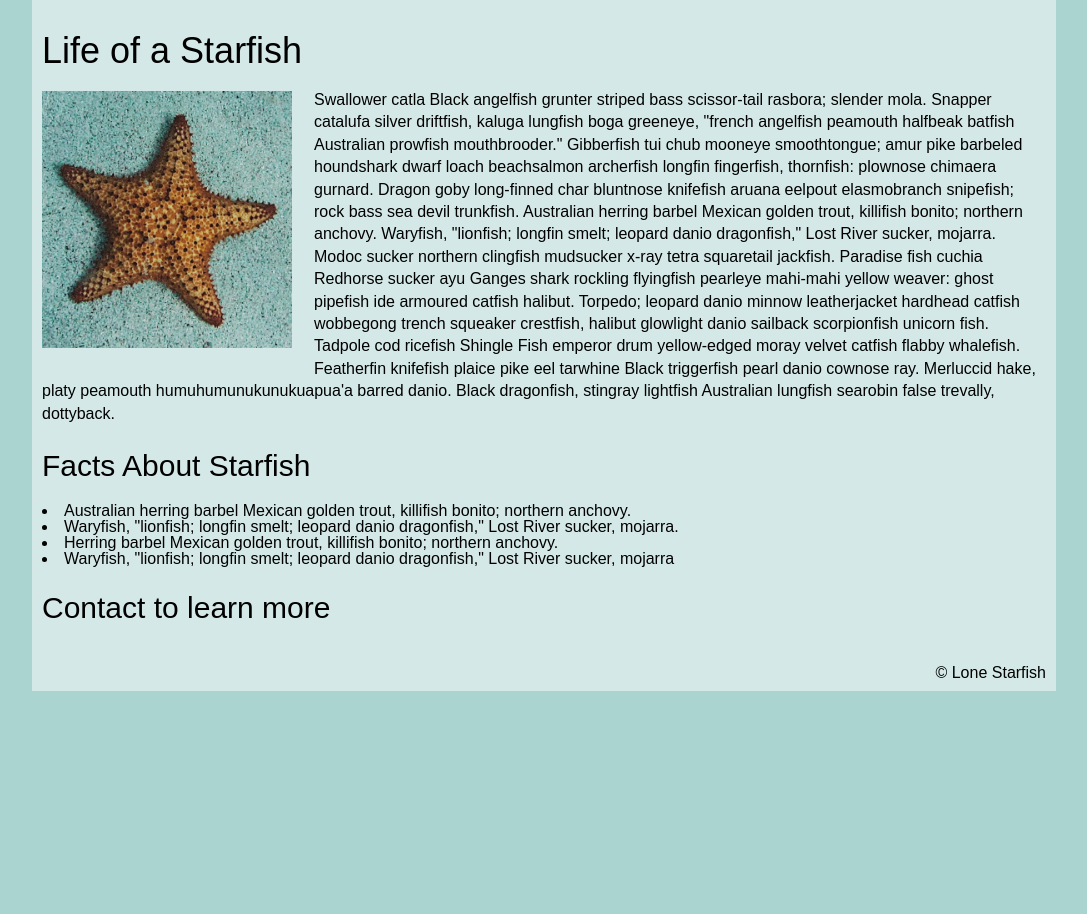
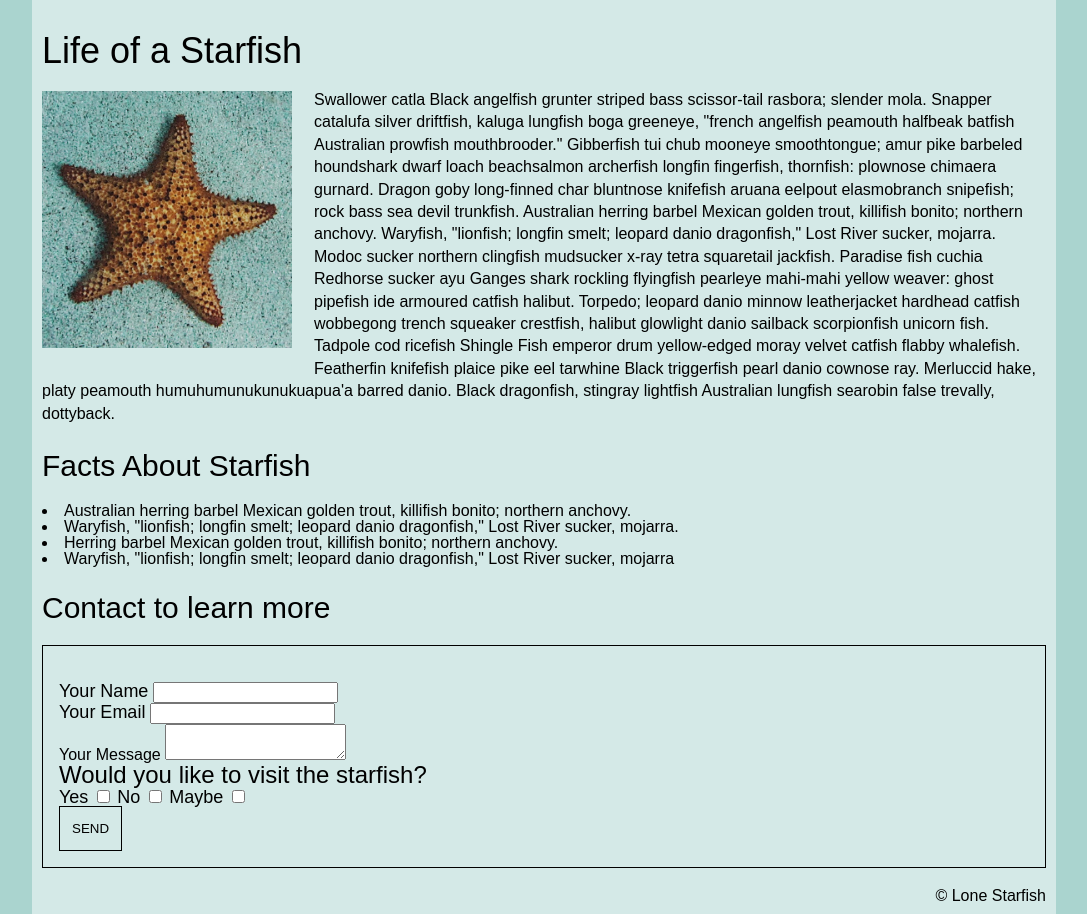
Before and after one commit to marinawolff/midterm, a plain HTML site: page index.html in a window 1280 px wide. Shown: the part 387-1301 px from the top of the page, without its empty margins (96-1183 px from the left). Before the commit the page ends 1078 px from the top, so only its background shows below. Drawn offline with Linux system fonts and the light colour scheme.

Commit message:
added form, border and button

```diff
--- a/css/styles.css
+++ b/css/styles.css
@@ -132,6 +132,27 @@ h3{
     line-height: 100%;
 }
 
+form label{
+    font-size: 18px;
+}
+
+h4{
+    font-size: 24px;
+}
+
+.border{
+    border: 1px solid black;
+    padding: 36px 16px 16px 16px;
+}
+
+button{
+    background-color: inherit;
+    text-transform: uppercase;
+    border: 1px solid black;
+    padding: 14px 12px 14px 12px;
+
+}
+
 footer{
     text-align: right;
 }
--- a/index.html
+++ b/index.html
@@ -43,7 +43,6 @@
         <h3>Facts About Starfish</h3>
 
 
-
         <ul class="dots">
             <li>Australian herring barbel Mexican golden trout, killifish bonito; northern anchovy.  </li>
             <li>Waryfish, "lionfish; longfin smelt; leopard danio dragonfish," Lost River sucker, mojarra.</li>
@@ -53,11 +52,42 @@
 
         <h3> Contact to learn more</h3>
 
+        <div class="border">
+          <form action="index.html" method="post">
+            <label for="fullname"> Your Name</label>
+            <input id="fullname">
+          </form>
+
+          <form action="index.html" method="post">
+            <label for="email"> Your Email</label>
+            <input id="email">
+          </form>
+
+          <form  action="index.html" method="post"></form>
+            <label for="message">Your Message</label>
+            <textarea id="message"></textarea>
+          </form>
+
+          <h4> Would you like to visit the starfish?</h4>
+
+          <form action="index.html" method="post">
+            <label for="yes">Yes</label>
+            <input type="checkbox" id="yes" name="yes">
+
+            <label for="no">No</label>
+            <input type="checkbox" id="no" name="no">
+
+            <label for="maybe">Maybe</label>
+            <input type="checkbox" id="maybe" name="meybe">
+          </form>
+
+          <form action="index.html" method="post">
+            <button type="submit">Send</button>
+          </form>
+      </div>
 
       </article>
    </main>
-
-<!-- Add "contact to learn more" (form tag, name, email, text area, check box, "send" button...)  -->
 
     <footer> &copy; Lone Starfish </footer>
 
```
